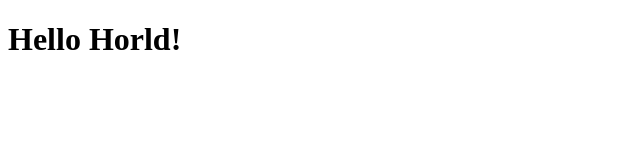
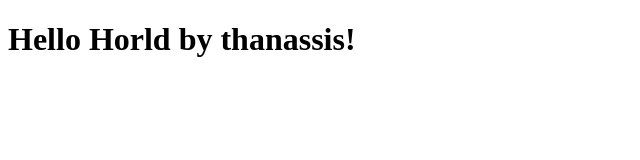
Before and after one commit to a8anassis/myproject, a plain HTML site: page index.html in a window 1280 px wide. Shown: the whole page, without its empty margins (0-640 px from the left). Drawn offline with Linux system fonts and the light colour scheme.

Commit message:
index v2

```diff
--- a/index.html
+++ b/index.html
@@ -7,7 +7,7 @@
 </head>
 <body>
 
-    <h1>Hello Horld!</h1>
+    <h1>Hello Horld by thanassis!</h1>
 
 </body>
 </html>
```
